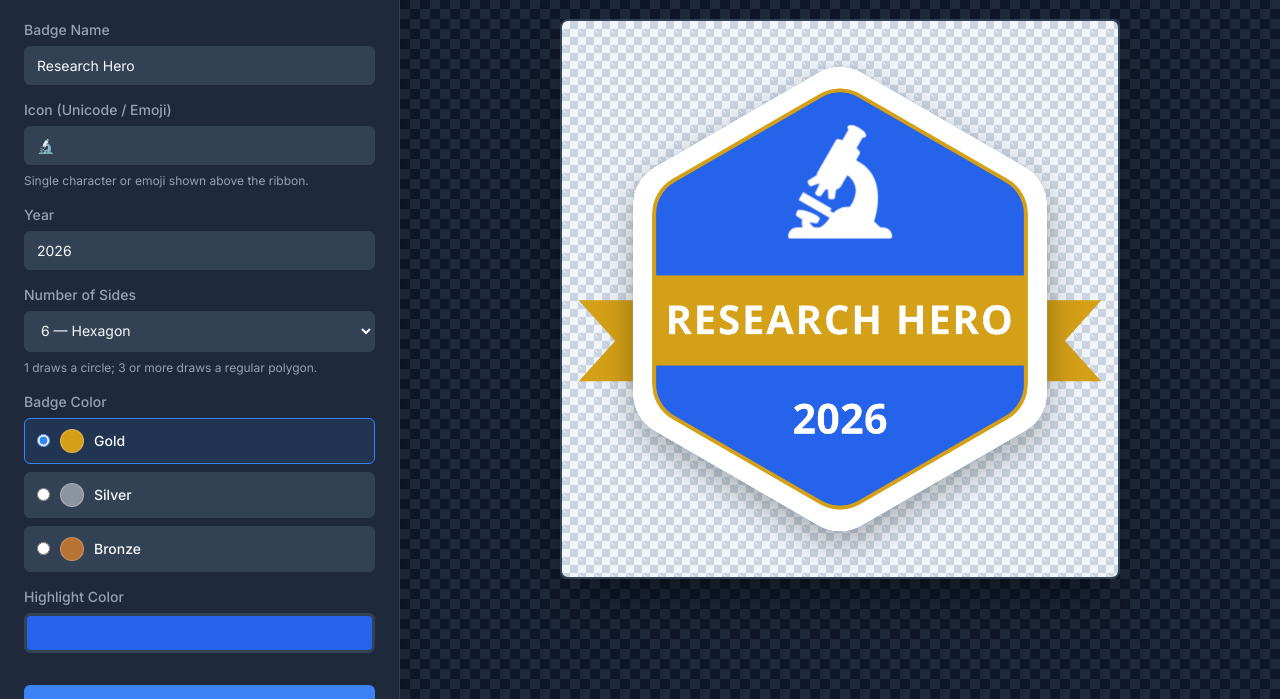
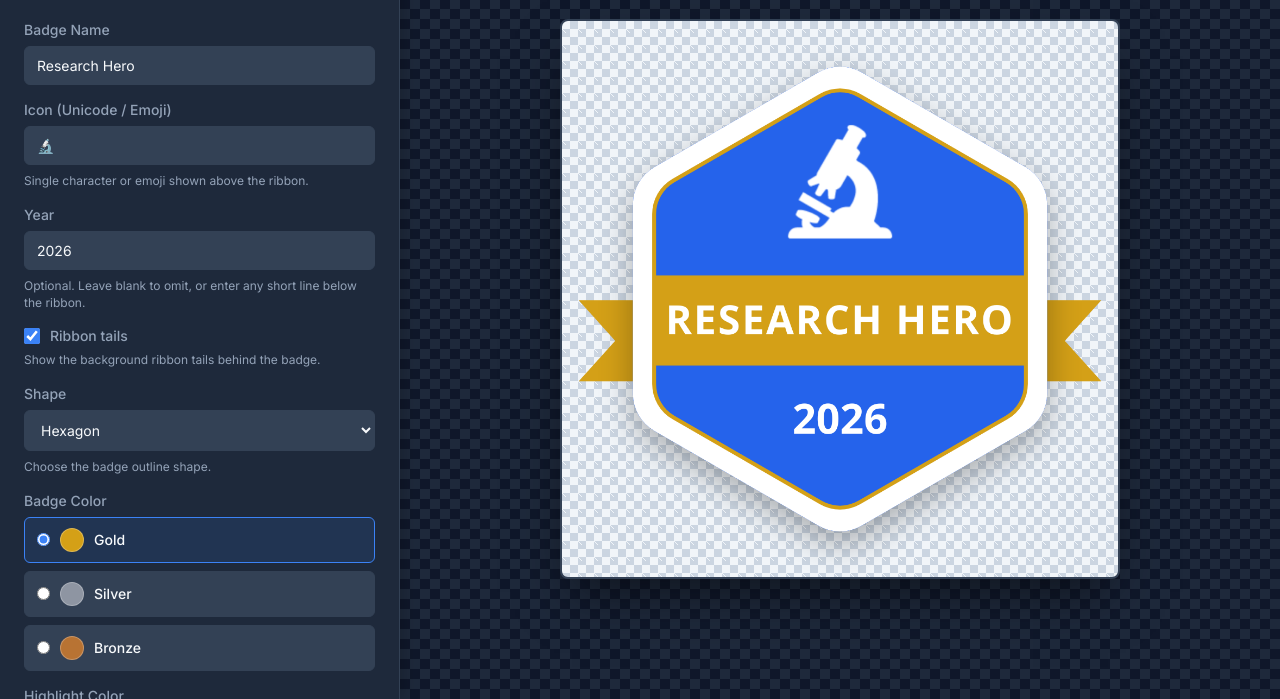
Before and after one commit to steve-fenton-octopus/podcast-image-generator, a website: page badges/index.html in a window 1280 px wide. Shown: the part 101-800 px from the top of the page. Drawn offline with nearby package versions, Linux system fonts and the light colour scheme.

Commit message:
Badge improvements

```diff
--- a/badges/app.js
+++ b/badges/app.js
@@ -14,6 +14,7 @@ document.addEventListener('DOMContentLoaded', () => {
     const badgeNameInput    = document.getElementById('badgeName');
     const badgeIconInput    = document.getElementById('badgeIcon');
     const badgeYearInput    = document.getElementById('badgeYear');
+    const ribbonTailsInput  = document.getElementById('ribbonTails');
     const badgeSidesInput   = document.getElementById('badgeSides');
     const highlightColorInput = document.getElementById('highlightColor');
     const metalInputs       = document.querySelectorAll('input[name="badgeMetal"]');
@@ -35,6 +36,7 @@ document.addEventListener('DOMContentLoaded', () => {
     badgeNameInput.addEventListener('input', refreshPreview);
     badgeIconInput.addEventListener('input', refreshPreview);
     badgeYearInput.addEventListener('input', refreshPreview);
+    ribbonTailsInput.addEventListener('change', refreshPreview);
     badgeSidesInput.addEventListener('change', refreshPreview);
     highlightColorInput.addEventListener('input', refreshPreview);
     metalInputs.forEach((input) => input.addEventListener('change', refreshPreview));
@@ -204,9 +206,9 @@ document.addEventListener('DOMContentLoaded', () => {
         const sides     = parseInt(badgeSidesInput.value, 10) || 6;
         const metal     = METAL_COLORS[getSelectedMetal()];
         const highlight = highlightColorInput.value;
-        const name      = (badgeNameInput.value.trim() || 'Badge').toUpperCase();
-        const icon      = badgeIconInput.value.trim();
-        const year      = String(badgeYearInput.value || new Date().getFullYear());
+        const name       = (badgeNameInput.value.trim() || 'Badge').toUpperCase();
+        const icon       = badgeIconInput.value.trim();
+        const footerText = badgeYearInput.value.trim();
 
         renderCtx.clearRect(0, 0, size, size);
 
@@ -221,9 +223,11 @@ document.addEventListener('DOMContentLoaded', () => {
         const tailLen       = size * 0.04;
 
         // 1. Background ribbon — behind the badge; only the tails remain visible
+        if (ribbonTailsInput.checked) {
             const bgHalfH   = ribbonHalfH * 0.9;
             const bgCenterY = ribbonCenterY + (bgHalfH * 0.5);
             drawRibbonBackground(renderCtx, cx, bgCenterY, bgHalfH, outerRadius, tailLen, metal.base);
+        }
 
         // 2. Drop shadow behind badge
         renderCtx.save();
@@ -251,7 +255,7 @@ document.addEventListener('DOMContentLoaded', () => {
         // 6. Foreground ribbon body — on top of the white ring, clipped to inner area
         drawRibbonBody(renderCtx, cx, cy, ribbonCenterY, ribbonHalfH, innerRadius, sides, innerCorner, metal.base);
 
-        // 7. Icon — same gap above ribbon top as the year has below ribbon bottom
+        // 7. Icon — same gap above ribbon top as footer text has below ribbon bottom
         const ribbonTop   = ribbonCenterY - ribbonHalfH;
         const ribbonBottom = ribbonCenterY + ribbonHalfH;
         const bottomSpace  = (cy + innerRadius) - ribbonBottom;
@@ -297,15 +301,19 @@ document.addEventListener('DOMContentLoaded', () => {
         renderCtx.letterSpacing = '0';
         renderCtx.restore();
 
-        // 10. Year — below ribbon, on badge background
-        const yearY = ribbonBottom + gapOffset;
+        // 10. Footer text — below ribbon, on badge background (optional)
+        if (footerText) {
+            const footerY = ribbonBottom + gapOffset;
+            const footerMaxWidth = innerRadius * 1.35;
+            const footerFontSize = fitSingleLine(renderCtx, footerText, footerMaxWidth, size * 0.075, size * 0.04, '700');
 
             renderCtx.save();
             renderCtx.textAlign    = 'center';
             renderCtx.textBaseline = 'middle';
-        renderCtx.font         = `700 ${size * 0.075}px ${FONT_FAMILY}`;
+            renderCtx.font         = `700 ${footerFontSize}px ${FONT_FAMILY}`;
             renderCtx.fillStyle    = '#ffffff';
-        renderCtx.fillText(year, cx, yearY);
+            renderCtx.fillText(footerText, cx, footerY);
             renderCtx.restore();
         }
+    }
 });
--- a/badges/index.html
+++ b/badges/index.html
@@ -29,17 +29,26 @@
 
                 <div class="form-group">
                     <label for="badgeYear">Year</label>
-                    <input type="number" id="badgeYear" value="2026" min="1900" max="2100">
+                    <input type="text" id="badgeYear" value="2026" placeholder="e.g. 2026">
+                    <span class="hint">Optional. Leave blank to omit, or enter any short line below the ribbon.</span>
                 </div>
 
                 <div class="form-group">
-                    <label for="badgeSides">Number of Sides</label>
+                    <label class="checkbox-option">
+                        <input type="checkbox" id="ribbonTails" checked>
+                        Ribbon tails
+                    </label>
+                    <span class="hint">Show the background ribbon tails behind the badge.</span>
+                </div>
+
+                <div class="form-group">
+                    <label for="badgeSides">Shape</label>
                     <select id="badgeSides">
-                        <option value="1">1 — Circle</option>
-                        <option value="6" selected>6 — Hexagon</option>
-                        <option value="8">8 — Octagon</option>
+                        <option value="1">Circle</option>
+                        <option value="6" selected>Hexagon</option>
+                        <option value="8">Octagon</option>
                     </select>
-                    <span class="hint">1 draws a circle; 3 or more draws a regular polygon.</span>
+                    <span class="hint">Choose the badge outline shape.</span>
                 </div>
 
                 <div class="form-group">
--- a/badges/style.css
+++ b/badges/style.css
@@ -179,6 +179,23 @@ input[type="color"]::-webkit-color-swatch {
     background: #B87333;
 }
 
+.checkbox-option {
+    display: flex;
+    align-items: center;
+    gap: 10px;
+    font-size: 14px;
+    font-weight: 500;
+    color: var(--text-secondary);
+    cursor: pointer;
+}
+
+.checkbox-option input {
+    accent-color: var(--accent);
+    width: 16px;
+    height: 16px;
+    cursor: pointer;
+}
+
 .actions {
     display: flex;
     flex-direction: column;
```
Lines whose indentation alone changed are shown as unchanged.
